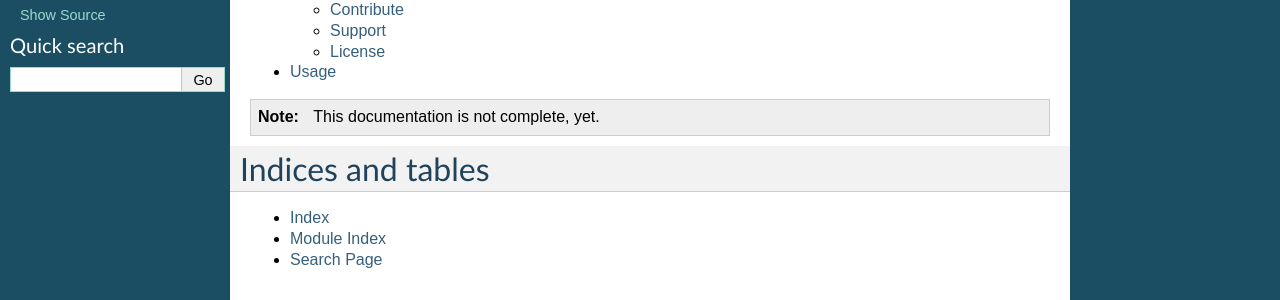
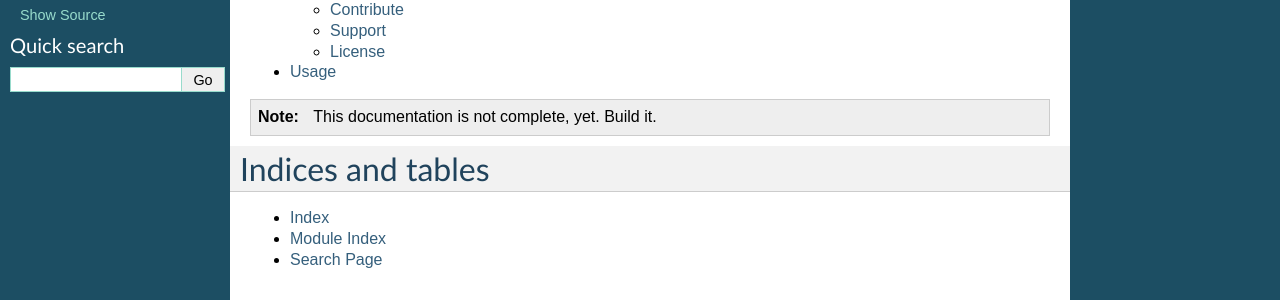
Before and after one commit to sabrineChe/documentation, a Sphinx documentation site: the page built from docs/index.rst, in a window 1280 px wide. Shown: the part 212-512 px from the top of the page. Built offline with Sphinx 7.4.7, drawn with Linux system fonts in a browser that asks for light colours.

Commit message:
Update index.rst

```diff
--- a/docs/index.rst
+++ b/docs/index.rst
@@ -14,7 +14,7 @@ Contents:
 
    *
 
-.. note:: This documentation is not complete, yet.
+.. note:: This documentation is not complete, yet. Build it.
 
 
 Indices and tables
```
